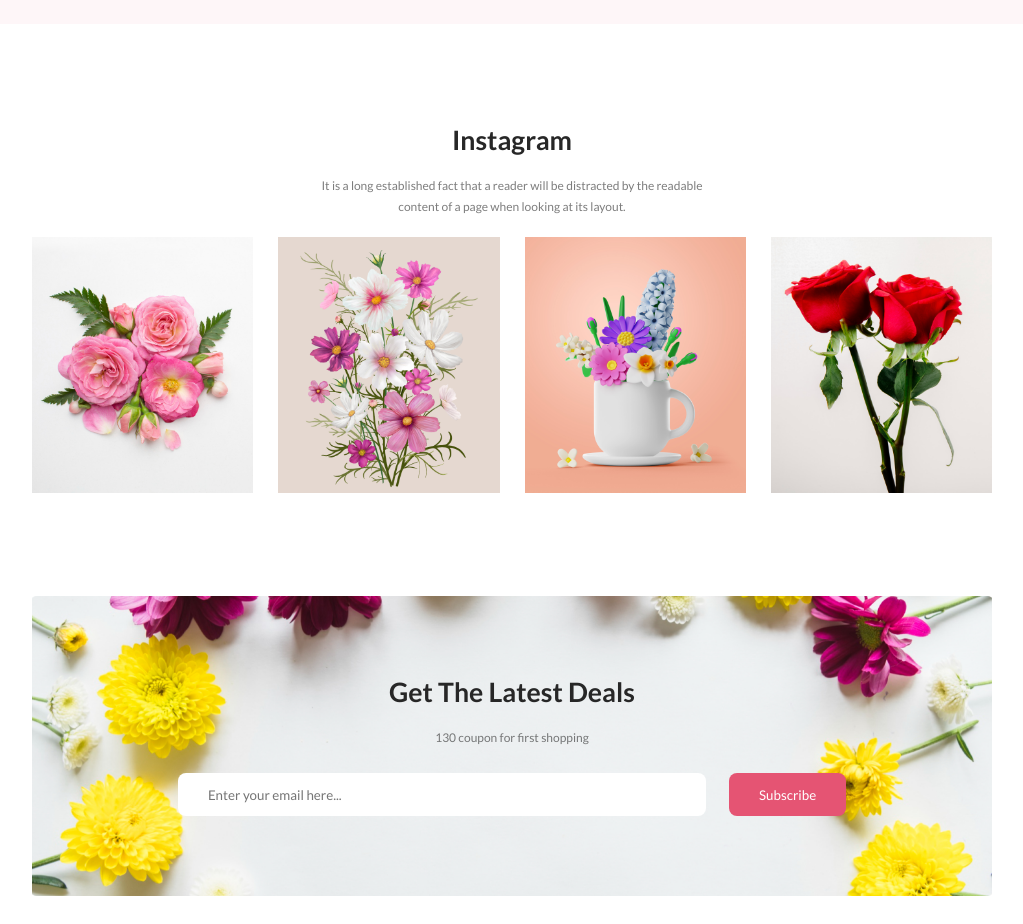
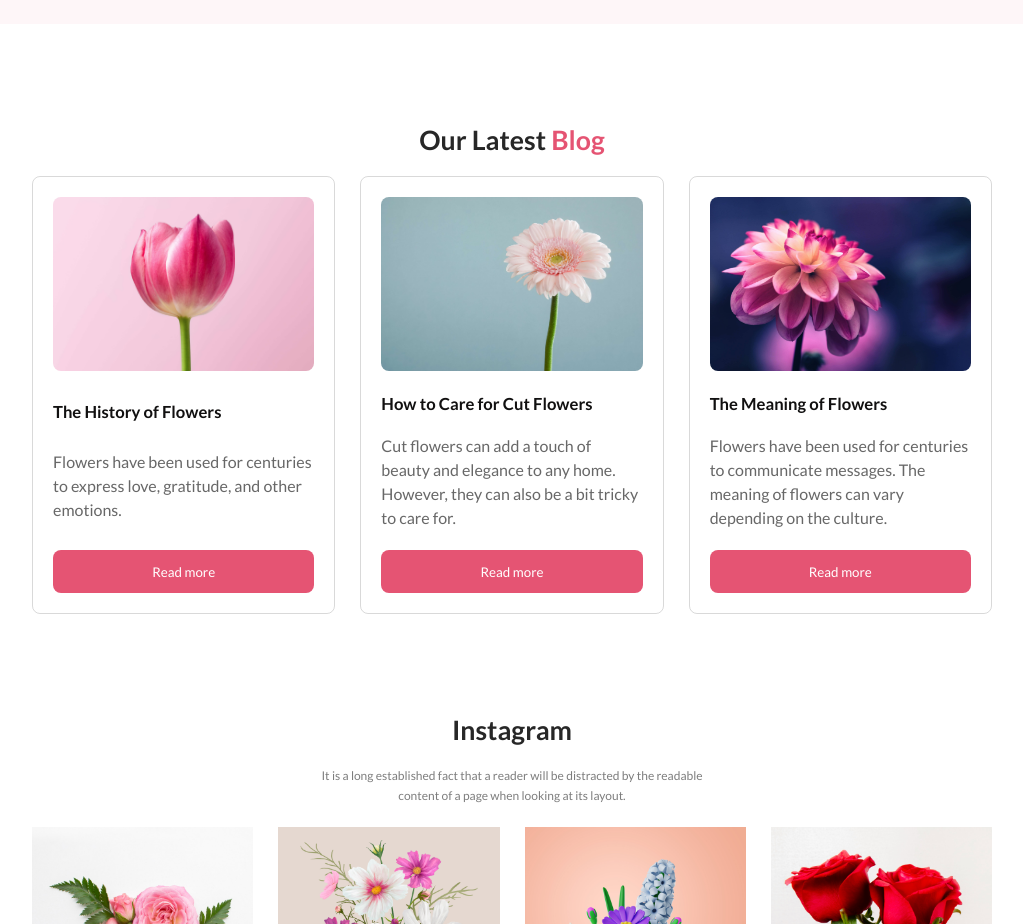
Before and after one commit to iamamolsarker/assignment_01_flower_shop, a plain HTML site: page index.html in a window 1280 px wide. Shown: the part 2000-2924 px from the top of the page, without its empty margins (128-1151 px from the left). Drawn offline with Linux system fonts and the light colour scheme.

Commit message:
Blog section added as extra part

```diff
--- a/index.html
+++ b/index.html
@@ -116,6 +116,34 @@
         </div>
       </div>
     </section>
+    <!-- Latest Blog -->
+    <section class="blog-section">
+      <div class="container">
+        <div class="text-center">
+          <h2 class="title-text">Our Latest <span class="brand-color">Blog</span></h2>
+        </div>
+        <div class="blog-container flex-container">
+          <div class="blog-item">
+            <div class="blog-img"><img src="images/blog 1.jpg" alt=""></div>
+            <h3 class="blog-title">The History of Flowers</h3>
+            <p class="blog-excerpt">Flowers have been used for centuries to express love, gratitude, and other emotions.</p>
+            <a href="" class="btn read-more-btn text-center">Read more</a>
+          </div>
+          <div class="blog-item">
+            <div class="blog-img"><img src="images/blog 2.jpg" alt=""></div>
+            <h3 class="blog-title">How to Care for Cut Flowers</h3>
+            <p class="blog-excerpt">Cut flowers can add a touch of beauty and elegance to any home. However, they can also be a bit tricky to care for.</p>
+            <a href="" class="btn read-more-btn text-center">Read more</a>
+          </div>
+          <div class="blog-item">
+            <div class="blog-img"><img src="images/blog 3.jpg" alt=""></div>
+            <h3 class="blog-title">The Meaning of Flowers</h3>
+            <p class="blog-excerpt">Flowers have been used for centuries to communicate messages. The meaning of flowers can vary depending on the culture.</p>
+            <a href="" class="btn read-more-btn text-center">Read more</a>
+          </div>
+        </div>
+      </div>
+    </section>
     <!-- Instagram section starts here -->
     <section class="instagram-section">
       <div class="container">
--- a/styles.css
+++ b/styles.css
@@ -148,6 +148,46 @@
 .hotdeal-img-container img{
     width: 100%;
 }
+/* Blog style */
+.blog-section{
+    margin: 100px 0;
+}
+.blog-item{
+    flex: 1 1 0;
+    padding: 20px;
+    border: 1px solid #00000026;
+    border-radius: 8px;
+    align-self: stretch;
+    display: flex;
+    flex-direction: column;
+    justify-content: space-between;
+
+}
+.blog-container{
+    gap:25px;
+    align-items: flex-start;
+}
+.blog-img img{
+    width: 100%;
+    border-radius: 8px;
+    display: inline-block;
+    margin-bottom: 20px;
+}
+.blog-title{
+    color: #111010;
+    font-size: 1.3vw;
+    font-weight: 700;
+    margin-bottom: 20px;
+}
+.blog-excerpt{
+    color: #272727b3;
+    font-size: 16px;
+    margin-bottom: 20px;
+    line-height: 1.5em;
+}
+.read-more-btn{
+    display: inline;
+}
 /* Instagram styles */
 .instagram-section{
     margin: 100px 0;
```
Also changed, not shown: images/blog 1.jpg (added), images/blog 2.jpg (added), images/blog 3.jpg (added), 1 other file.
